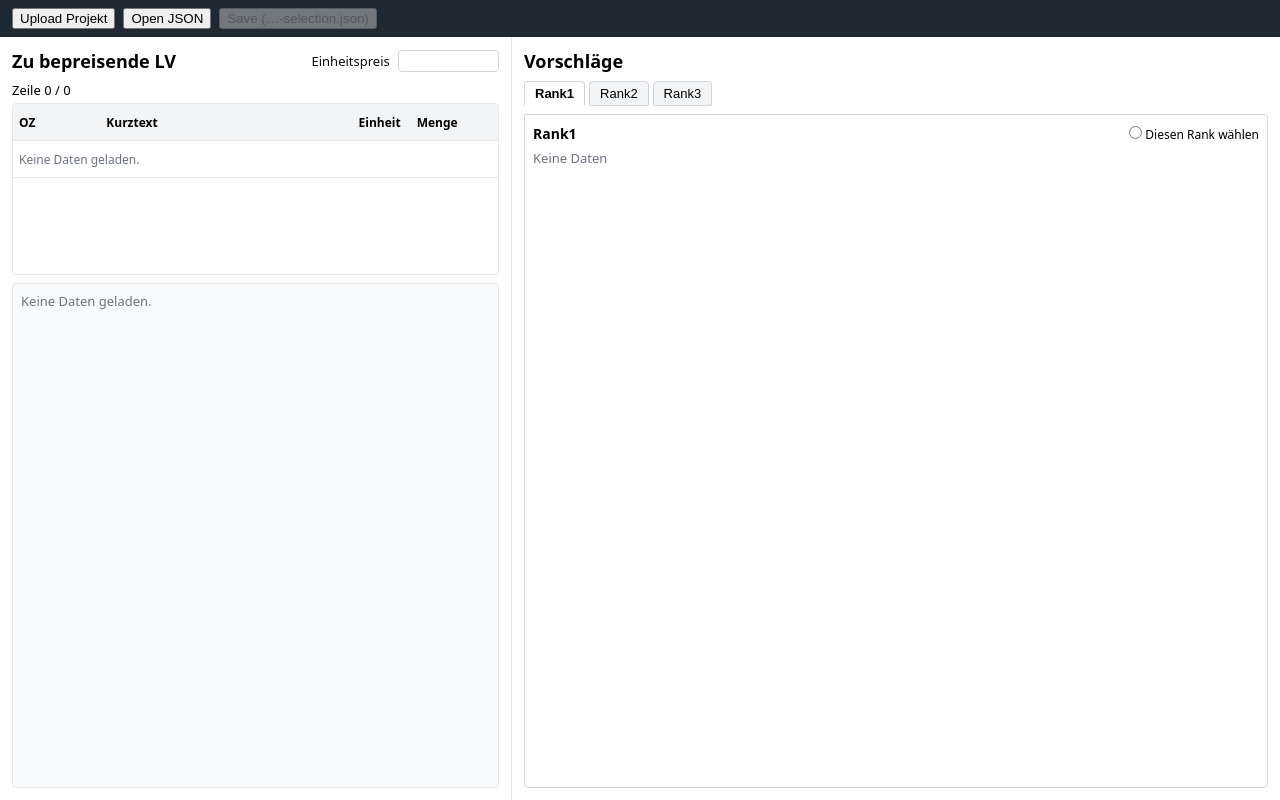
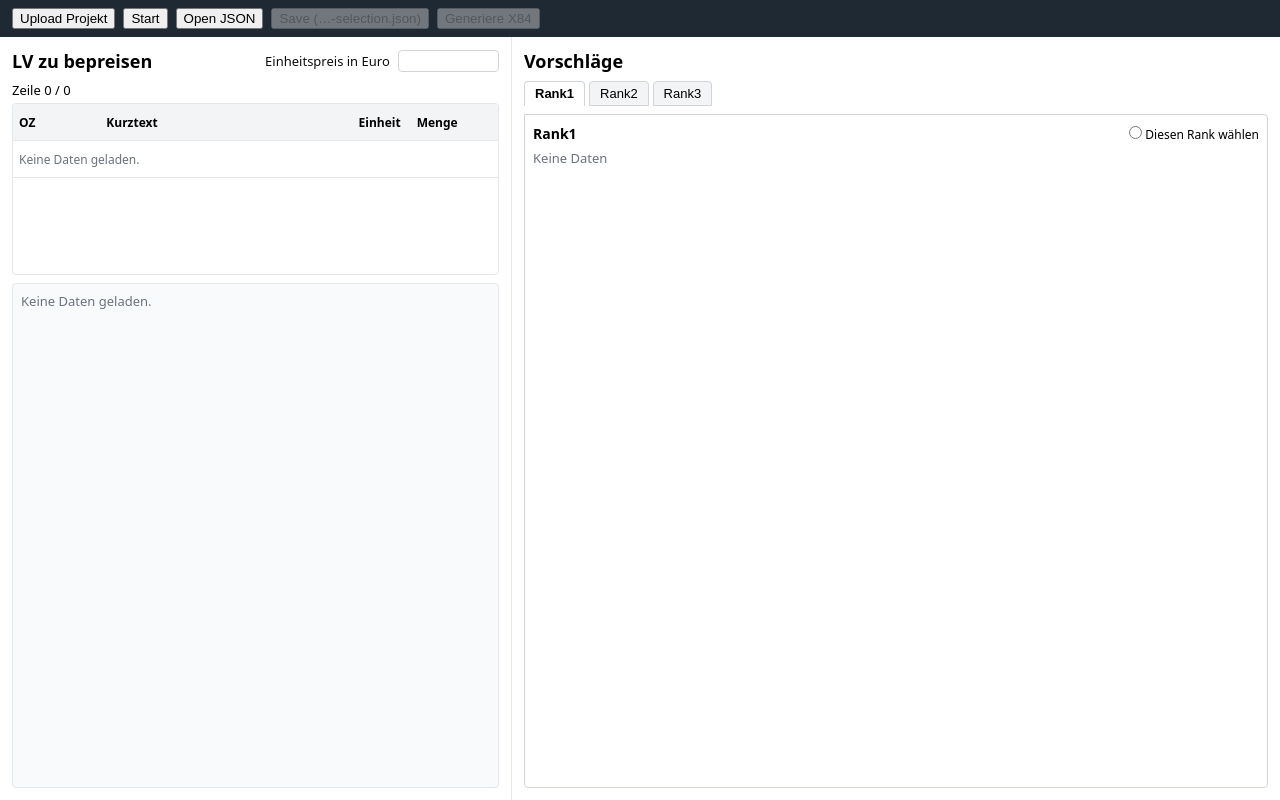
Before and after one commit to gnemiroff/HSLV-GUIApp, a React (Create React App) app: page / in a window 1280 px wide. Built offline with nearby package versions, Linux system fonts and the light colour scheme.

Commit message:
download X84

```diff
--- a/src/App.js
+++ b/src/App.js
@@ -3,13 +3,55 @@ import "./styles.css";
 
 const RANK_KEYS = ["Rank1", "Rank2", "Rank3"];
 
-const WEBHOOK_URL = "http://localhost:5678/webhook/3c03d899-1d40-4788-b4f1-f7fc9d281879";
+// Drei separate Webhooks
+const WEBHOOK_WISSENSBASIS = "http://localhost:5678/webhook/3c03d899-1d40-4788-b4f1-f7fc9d281879";
+const WEBHOOK_LV = "http://localhost:5678/webhook/60b65bb0-3f9d-4f1c-8f4f-aa982e5ea5b7";
+const WEBHOOK_X84 = "http://localhost:5678/webhook/f12d2ee2-9885-4204-91e0-4b6d3fa0c2bf";
+
+
+
+// Hilfsfunktion: Dateiname aus Content-Disposition lesen (für Downloads)
+const parseDownloadFilename = (contentDisposition, fallback = "Anfrage1.X84") => {
+  if (!contentDisposition) return fallback;
+
+  // RFC 5987 / 6266: filename*=UTF-8''...
+  const mStar = contentDisposition.match(/filename\*\s*=\s*([^;]+)/i);
+  if (mStar && mStar[1]) {
+    let v = mStar[1].trim();
+    v = v.replace(/^"(.*)"$/, "$1");
+
+    const parts = v.split("''"); // z.B. UTF-8''Anfrage1.X84
+    if (parts.length === 2) {
+      try {
+        return (decodeURIComponent(parts[1]).split(/[\\/]/).pop() || fallback);
+      } catch {
+        return (parts[1].split(/[\\/]/).pop() || fallback);
+      }
+    }
+
+    try {
+      return (decodeURIComponent(v).split(/[\\/]/).pop() || fallback);
+    } catch {
+      return (v.split(/[\\/]/).pop() || fallback);
+    }
+  }
+
+  // filename="..."
+  const m = contentDisposition.match(/filename\s*=\s*([^;]+)/i);
+  if (m && m[1]) {
+    let v = m[1].trim();
+    v = v.replace(/^"(.*)"$/, "$1");
+    return (v.split(/[\\/]/).pop() || fallback);
+  }
+
+  return fallback;
+};
 
 function App() {
-  const [data, setData] = useState([]);               // [{Query, Rank1, Rank2, Rank3, selectedRankKey?}, ...]
+  const [data, setData] = useState([]);
   const [currentIndex, setCurrentIndex] = useState(0);
   const [activeRankTab, setActiveRankTab] = useState("Rank1");
-  const [selectionMap, setSelectionMap] = useState({}); // index -> "Rank1"|"Rank2"|"Rank3"
+  const [selectionMap, setSelectionMap] = useState({});
   const [inputFileName, setInputFileName] = useState(null);
   const [status, setStatus] = useState("");
 
@@ -22,13 +64,10 @@ function App() {
 
   const currentRow = data[currentIndex] || null;
 
-  // Wenn der Nutzer links in der Tabelle auf eine andere Zeile springt,
-  // soll rechts standardmäßig wieder Rank1 angezeigt werden.
   useEffect(() => {
     setActiveRankTab("Rank1");
   }, [currentIndex]);
 
-  // Modal per ESC schließen
   useEffect(() => {
     if (!showUploadModal) return;
     const onKeyDown = (e) => {
@@ -38,7 +77,7 @@ function App() {
     return () => window.removeEventListener("keydown", onKeyDown);
   }, [showUploadModal]);
 
-  // ---------- Hilfsfunktionen: Werte robust aus JSON ziehen ----------
+  // ---------- Hilfsfunktionen ----------
   const toStr = (v) => (v === null || v === undefined ? "" : String(v));
   const isBlank = (v) => toStr(v).trim() === "";
 
@@ -46,13 +85,11 @@ function App() {
     for (const k of keys) {
       if (!obj) continue;
       const v = obj[k];
-      // "0" soll als gültiger Wert durchgehen
       if (v !== undefined && v !== null && !isBlank(v)) return v;
     }
     return "";
   };
 
-  // Semikolon-getrennte Werte als Array (trim + leere Einträge raus)
   const splitSemi = (v) => {
     const s = toStr(v);
     if (isBlank(s)) return [];
@@ -68,9 +105,6 @@ function App() {
     return out;
   };
 
-  // Zahl (de/en) robust auf 2 Nachkommastellen formatieren.
-  // - Akzeptiert z.B. "12", "12,3", "12.3", "1.234,56"
-  // - Wenn es keine "saubere" Zahl ist, wird der Original-String zurückgegeben.
   const formatNumber2 = (v) => {
     const s0 = toStr(v).trim();
     if (s0 === "") return "";
@@ -78,15 +112,12 @@ function App() {
 
     let s = s0.replace(/\s/g, "");
     if (s.includes(",") && s.includes(".")) {
-      // typisch deutsch: 1.234,56
       s = s.replace(/\./g, "").replace(",", ".");
     } else if (s.includes(",")) {
-      // deutsch ohne Tausenderpunkte
       s = s.replace(",", ".");
     }
     if (s.startsWith("+")) s = s.slice(1);
 
-    // Nur echte Zahlen akzeptieren (verhindert z.B. "1-2" -> 1)
     if (!/^-?\d+(\.\d+)?$/.test(s)) return s0;
 
     const n = Number.parseFloat(s);
@@ -124,8 +155,12 @@ function App() {
     return padToSix(out.map((x) => formatter(x)));
   };
 
-  // Semikolon-getrennte Zahlen (oder Zahlstrings) als *ein* Feld formatieren
-  // (links: keine 6-Spalten-Darstellung für Menge(n) und Einheitspreis).
+  // .json Erweiterung von Dateinamen entfernen
+  const removeJsonExt = (filename) => {
+    if (!filename) return filename;
+    return String(filename).replace(/\.json$/i, "");
+  };
+
   const formatSemiNumberField = (raw, { placeholder = "" } = {}) => {
     const parts = splitSemi(raw);
     if (!parts.length) return placeholder;
@@ -142,7 +177,6 @@ function App() {
 
   const getQueryPreisValue = (queryObj) => {
     if (!queryObj) return "";
-    // Hier bewusst NICHT formatPreis("---"), weil das Eingabefeld leer starten soll
     return toStr(pickFirst(queryObj, QUERY_PREIS_KEYS));
   };
 
@@ -153,7 +187,6 @@ function App() {
         if (i !== idx) return row;
         const q = row?.Query || {};
 
-        // Wenn schon ein Preis-Key existiert, verwende diesen, sonst "query-preis".
         const existingKey = QUERY_PREIS_KEYS.find((k) =>
           Object.prototype.hasOwnProperty.call(q, k)
         );
@@ -178,7 +211,7 @@ function App() {
     const files = Array.from(event.target.files || []);
     if (files.length === 0) return;
 
-    const file = files[0]; // wir nehmen die erste gewählte JSON-Datei
+    const file = files[0];
     const text = await file.text();
 
     let parsed;
@@ -195,7 +228,6 @@ function App() {
       return;
     }
 
-    // Selections aus selectedRankKey übernehmen
     const newSel = {};
     parsed.forEach((row, idx) => {
       if (
@@ -219,16 +251,13 @@ function App() {
   const setSelectionForCurrent = (rankKey) => {
     if (!currentRow) return;
 
-    // 1) Auswahl (Rank1/2/3) speichern
     setSelectionMap((prev) => ({
       ...prev,
       [currentIndex]: rankKey,
     }));
 
-    // 2) Einheitspreis der Query automatisch mit dem gewählten Rank-Preis befüllen
-    //    (damit beim Speichern auch wirklich ein Preis in der Query steht).
     const rankObj = currentRow?.[rankKey] || {};
-    const prefix = (rankKey || "").toLowerCase(); // "Rank1" -> "rank1"
+    const prefix = (rankKey || "").toLowerCase();
     const rankPreisRaw = pickFirst(rankObj, [
       `${prefix}-preis`,
       `${prefix}_preis`,
@@ -236,13 +265,12 @@ function App() {
       "unit_price",
       "unitPrice",
     ]);
-    // Gewünscht: Einheitspreis aus der *ersten Spalte* übernehmen
     const firstPreis = firstSemiValue(rankPreisRaw);
     const formattedFirst = isBlank(firstPreis) ? "" : formatNumber2(firstPreis);
     setQueryPreisForIndex(currentIndex, formattedFirst);
   };
 
-  // ---------- Speichern: JSON mit selectedRankKey ----------
+  // ---------- Speichern ----------
   const saveSelection = useCallback(() => {
     if (!data || data.length === 0) {
       setStatus("Keine Daten zum Speichern.");
@@ -251,7 +279,7 @@ function App() {
 
     const output = data.map((row, idx) => ({
       ...row,
-      selectedRankKey: selectionMap[idx] || null, // null = nichts gewählt
+      selectedRankKey: selectionMap[idx] || null,
     }));
 
     const base =
@@ -278,7 +306,7 @@ function App() {
 
   const formatPreis = (v) => (v === undefined || v === null || isBlank(v) ? "---" : toStr(v));
 
-  // ---------- Details-Renderer (Query & Ranks) ----------
+  // ---------- Details-Renderer ----------
   const renderDetailsTable = (rows) => {
     return (
       <table className="kv-table details-table">
@@ -332,7 +360,7 @@ function App() {
 
   const getRankDetails = (rankObj, rankKey) => {
     const r = rankObj || {};
-    const prefix = (rankKey || "").toLowerCase(); // "Rank1" -> "rank1"
+    const prefix = (rankKey || "").toLowerCase();
 
     return {
       quellen: pickFirst(r, [`${prefix}-quellen`, `${prefix}_quellen`, "quellen", "sources", "source"]),
@@ -350,19 +378,17 @@ function App() {
     if (!queryObj) return <div className="empty">Keine Daten</div>;
     const d = getQueryDetails(queryObj);
 
-    // Links: Menge(n) und Einheitspreis *ohne* 6-Spalten-Layout, aber sauber auf 2 Nachkommastellen.
     const mengeOneField = formatSemiNumberField(d.menge);
     const preisOneField = formatSemiNumberField(d.preis, { placeholder: "---" });
 
     return renderDetailsTable([
       { label: "Pfad", value: d.path },
-      // Links soll OZ wie früher als einzelnes Feld ganz oben stehen.
       { label: "OZ", value: d.oz },
       { label: "Kurztext", value: d.kurztext },
       { label: "Langtext", value: d.langtext, type: "textarea" },
+      { label: "Menge(n)", value: mengeOneField },
       { label: "Einheit", value: d.einheit },
-      { label: "Menge(n)", value: mengeOneField },
-      { label: "Einheitspreis", value: preisOneField },
+      { label: "Einheitspreis in Euro", value: preisOneField },
     ]);
   };
 
@@ -370,11 +396,8 @@ function App() {
     if (!rankObj) return <div className="empty">Keine Daten</div>;
     const d = getRankDetails(rankObj, rankKey);
 
-    // Rechts: OZ soll in die 6-spaltige Darstellung (wie Menge/Einheitspreis/Quellen)
     const ozCols = buildSixCols({
       raw: d.oz,
-      // bewusst keine Replikation wie bei Menge/Preis – OZ ist i.d.R. ein Code,
-      // falls nur 1 Wert vorhanden ist, bleiben die restlichen Spalten leer.
       formatter: (x) => toStr(x),
     });
 
@@ -393,7 +416,7 @@ function App() {
     });
     const quellenCols = buildSixCols({
       raw: d.quellen,
-      formatter: (x) => toStr(x),
+      formatter: (x) => removeJsonExt(toStr(x)),
     });
 
     return renderDetailsTable([
@@ -403,13 +426,10 @@ function App() {
       { label: "Quellen", type: "six", values: quellenCols, sixKind: "text" },
       { label: "OZ", type: "six", values: ozCols, sixKind: "text" },
       { label: "Menge(n)", type: "six", values: mengeCols, sixKind: "number" },
-      { label: "Einheitspreis", type: "six", values: preisCols, sixKind: "number" },
       { label: "Einheit", value: d.einheit },
-
+      { label: "Einheitspreis in Euro", type: "six", values: preisCols, sixKind: "number" },
     ]);
   };
-
-  // ---------- Query-Tabelle (links oben) ----------
 
   const getQueryPreview = (row) => {
     const q = row?.Query || {};
@@ -446,27 +466,37 @@ function App() {
     setUploadMessage("");
 
     try {
-      const fd = new FormData();
-      // Reihenfolge ist relevant: erst Wissensbasis, dann LV zu bepreisen.
-      [...kbFiles, ...lvFiles].forEach((f) => fd.append("data", f, f.name));
+      // 1. Wissensbasis-Dateien zum ersten Webhook senden
+      const fdKb = new FormData();
+      kbFiles.forEach((f) => fdKb.append("data", f, f.name));
 
-      const res = await fetch(WEBHOOK_URL, {
+      const resKb = await fetch(WEBHOOK_WISSENSBASIS, {
         method: "POST",
-        body: fd,
+        body: fdKb,
       });
 
-      const raw = await res.text();
-      let preview = raw;
-      try {
-        const json = JSON.parse(raw);
-        preview = JSON.stringify(json);
-      } catch (_) {}
-
-      if (!res.ok) {
-        throw new Error(preview || `HTTP ${res.status}`);
+      if (!resKb.ok) {
+        const rawKb = await resKb.text();
+        throw new Error(`Wissensbasis-Upload fehlgeschlagen: ${rawKb || `HTTP ${resKb.status}`}`);
       }
 
-      setStatus(`Upload abgeschlossen (${kbFiles.length + lvFiles.length} Datei(en)).`);
+      // 2. LV-Dateien zum zweiten Webhook senden
+      const fdLv = new FormData();
+      lvFiles.forEach((f) => fdLv.append("data", f, f.name));
+
+      const resLv = await fetch(WEBHOOK_LV, {
+        method: "POST",
+        body: fdLv,
+      });
+
+      if (!resLv.ok) {
+        const rawLv = await resLv.text();
+        throw new Error(`LV-Upload fehlgeschlagen: ${rawLv || `HTTP ${resLv.status}`}`);
+      }
+
+      setStatus(
+        `Upload abgeschlossen: ${kbFiles.length} Wissensbasis-Datei(en), ${lvFiles.length} LV-Datei(en).`
+      );
       setShowUploadModal(false);
     } catch (e) {
       console.error(e);
@@ -476,11 +506,84 @@ function App() {
     }
   };
 
+  const generiereX84 = async () => {
+    if (!data || data.length === 0) {
+      setStatus("Keine Daten zum Generieren.");
+      return;
+    }
+
+    try {
+      // Aktuelle Daten mit selectedRankKey vorbereiten
+      const output = data.map((row, idx) => ({
+        ...row,
+        selectedRankKey: selectionMap[idx] || null,
+      }));
+
+      // JSON als Blob erstellen
+      const jsonBlob = new Blob([JSON.stringify(output, null, 2)], {
+        type: "application/json",
+      });
+
+      // FormData für Upload
+      const fd = new FormData();
+      const filename = inputFileName || "data.json";
+      fd.append("data", jsonBlob, filename);
+
+      setStatus("X84 wird generiert...");
+
+      const res = await fetch(WEBHOOK_X84, {
+        method: "POST",
+        body: fd,
+      });
+
+      if (!res.ok) {
+        const rawRes = await res.text();
+        throw new Error(`X84-Generierung fehlgeschlagen: ${rawRes || `HTTP ${res.status}`}`);
+      }
+
+      // Hinweis: Wenn dein Frontend auf einer anderen Origin läuft als n8n,
+      // ist Content-Disposition evtl. nur sichtbar, wenn n8n
+      // "Access-Control-Expose-Headers: Content-Disposition" setzt.
+      const contentType = (res.headers.get("Content-Type") || "").toLowerCase();
+
+      // Falls n8n aus Versehen JSON zurückgibt, nicht als Datei downloaden
+      if (contentType.includes("application/json")) {
+        const txt = await res.text();
+        setStatus(`Antwort war JSON (kein Download). Erste Zeichen: ${txt.slice(0, 300)}`);
+        return;
+      }
+
+      // Datei-Download starten
+      const blob = await res.blob();
+
+      const cd =
+        res.headers.get("Content-Disposition") ||
+        res.headers.get("content-disposition") ||
+        "";
+      const outName = parseDownloadFilename(cd, "Anfrage1.X84");
+
+      const url = URL.createObjectURL(blob);
+      const a = document.createElement("a");
+      a.href = url;
+      a.download = outName;
+      document.body.appendChild(a);
+      a.click();
+      a.remove();
+      setTimeout(() => URL.revokeObjectURL(url), 0);
+
+      setStatus(`X84 erfolgreich generiert & heruntergeladen: ${outName}`);
+    } catch (e) {
+      console.error(e);
+      setStatus(`Fehler bei X84-Generierung: ${e?.message || String(e)}`);
+    }
+  };
+
   return (
     <div className="app-root">
       <header className="app-header">
         <div>
           <button onClick={openUploadModal}>Upload Projekt</button>
+          <button>Start</button>
           <button
             onClick={() => {
               const input = document.getElementById("file-input");
@@ -499,6 +602,9 @@ function App() {
           />
           <button onClick={saveSelection} disabled={!data.length}>
             Save (…-selection.json)
+          </button>
+          <button onClick={generiereX84} disabled={!data.length}>
+            Generiere X84
           </button>
         </div>
         <div className="status">
@@ -562,7 +668,9 @@ function App() {
               </div>
 
               <div className="upload-hint">
-                Webhook: <span className="mono">{WEBHOOK_URL}</span>
+                Wissensbasis → <span className="mono">{WEBHOOK_WISSENSBASIS}</span>
+                <br />
+                LV zu bepreisen → <span className="mono">{WEBHOOK_LV}</span>
               </div>
 
               {uploadMessage ? (
@@ -587,18 +695,15 @@ function App() {
         </div>
       )}
 
-      {/* Inline-Fallbacks, damit die 2-Spalten-Aufteilung auch dann hält,
-          wenn Styles aus irgendeinem Grund nicht greifen sollten. */}
       <main className="app-main" style={{ display: "flex", flexDirection: "row", flexWrap: "nowrap", flex: 1, overflow: "hidden" }}>
-        {/* Linke Seite: Query */}
         <section
           className="left-panel"
           style={{ flex: "0 0 40%", minWidth: 0, borderRight: "1px solid #e5e7eb", padding: 12, boxSizing: "border-box", display: "flex", flexDirection: "column" }}
         >
           <div className="left-title-row">
-            <h2>Zu bepreisende LV</h2>
+            <h2>LV zu bepreisen</h2>
             <div className="unitprice-inline" aria-label="Einheitspreis Eingabe">
-              <span className="unitprice-label">Einheitspreis</span>
+              <span className="unitprice-label">Einheitspreis in Euro</span>
               <input
                 className="unitprice-input"
                 type="text"
@@ -613,7 +718,6 @@ function App() {
             Zeile {data.length ? currentIndex + 1 : 0} / {data.length}
           </div>
 
-          {/* Scrollbare Tabelle: zeigt immer nur einen Ausschnitt (z.B. 5 Zeilen) */}
           <div className="query-table-wrapper" aria-label="Query Liste">
             <table className="query-table">
               <colgroup>
@@ -677,7 +781,6 @@ function App() {
           </div>
         </section>
 
-        {/* Rechte Seite: Rank-Karten */}
         <section
           className="right-panel"
           style={{ flex: "1 1 auto", minWidth: 0, padding: 12, boxSizing: "border-box", display: "flex", flexDirection: "column" }}
```
